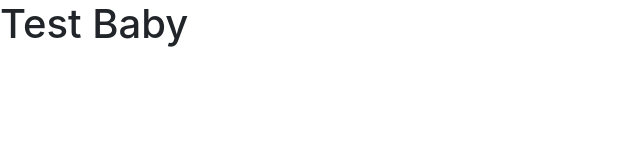
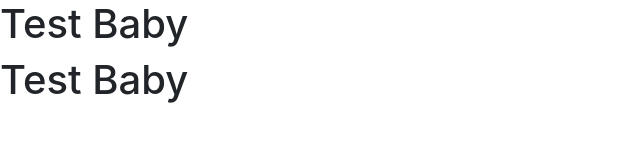
Before and after one commit to deepakshukla/myfirstproject, a plain HTML site: page index.html in a window 1280 px wide. Shown: the whole page, without its empty margins (0-640 px from the left). Drawn offline with nearby package versions, Linux system fonts and the light colour scheme.

Commit message:
second commit

```diff
--- a/index.html
+++ b/index.html
@@ -11,6 +11,7 @@
   </head>
   <body>
       <h1>Test Baby</h1>
+      <h1>Test Baby</h1>
     <!-- Optional JavaScript -->
     <!-- jQuery first, then Popper.js, then Bootstrap JS -->
     <script src="https://code.jquery.com/jquery-3.3.1.slim.min.js" integrity="sha384-q8i/X+965DzO0rT7abK41JStQIAqVgRVzpbzo5smXKp4YfRvH+8abtTE1Pi6jizo" crossorigin="anonymous"></script>
```
